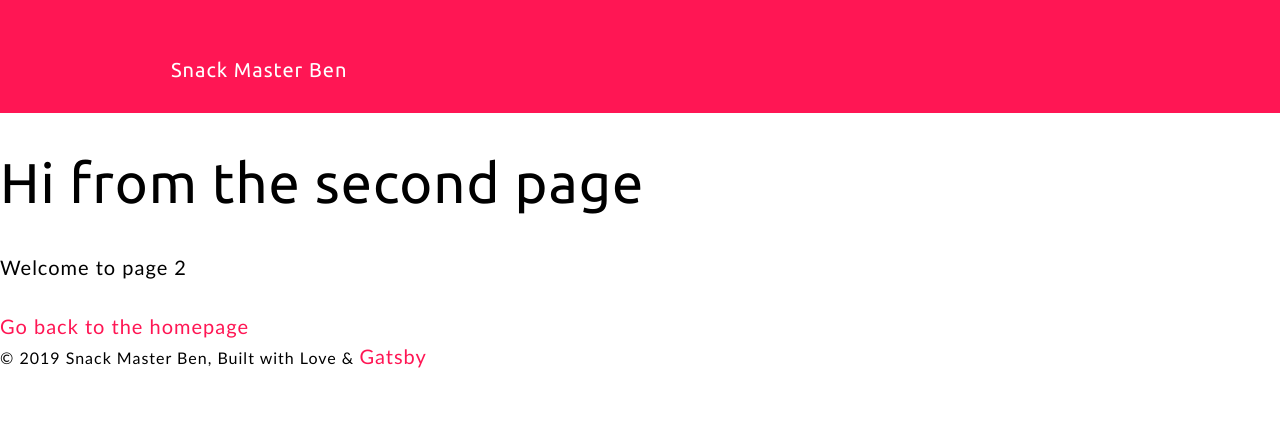
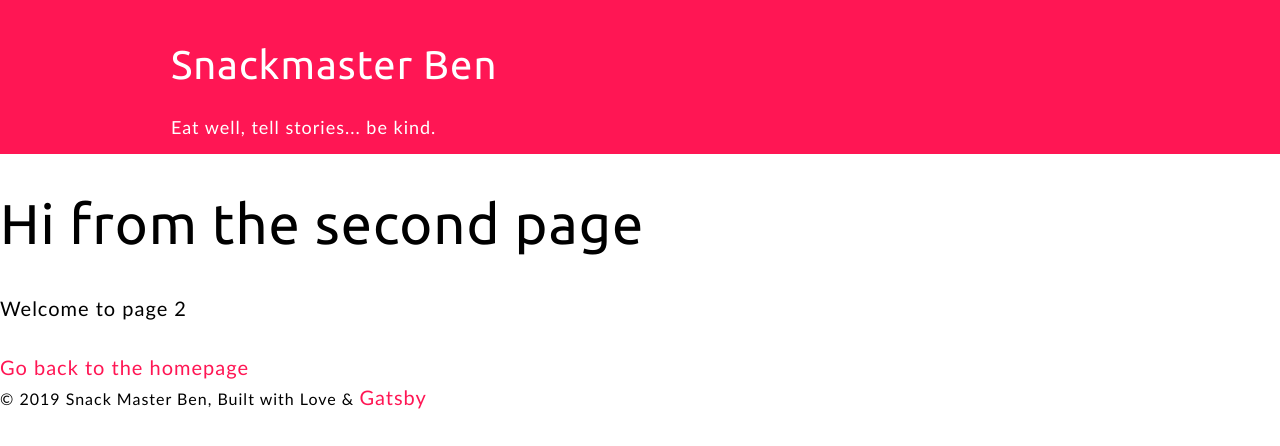
Before and after one commit to Rouncer27/snackmasterben, a Gatsby site: page /page-2 in a window 1280 px wide. Built offline with nearby package versions, Linux system fonts and the light colour scheme; Gatsby itself is replaced by a stand-in of ours.

Commit message:
home page work

```diff
--- a/gatsby-config.js
+++ b/gatsby-config.js
@@ -4,7 +4,7 @@ require("dotenv").config({
 
 module.exports = {
   siteMetadata: {
-    title: `Snack Master Ben`,
+    title: `Snackmaster Ben`,
     description: `Just an old dude that loves to cook for folks, has lots of fun and wants to share recipes and stories with others. Hope you enjoy the food and the stories. Low production value but good food and fun. Eat well, tell stories...be kind.`,
     author: `@rouncer27`,
   },
--- a/src/components/header.js
+++ b/src/components/header.js
@@ -1,6 +1,25 @@
 import { Link } from "gatsby"
 import PropTypes from "prop-types"
 import React from "react"
+import styled from "styled-components"
+
+import { colors, fontSizer } from "../Utilities/"
+
+const MainTitle = styled.h1`
+  color: ${colors.white};
+  font-size: ${fontSizer(2, 4, 76.8, 110)};
+
+  a {
+    color: ${colors.white};
+    font-size: 1em;
+  }
+`
+
+const Tagline = styled.p`
+  margin: 0;
+  color: ${colors.white};
+  font-size: ${fontSizer(1.4, 1.8, 76.8, 110)};
+`
 
 const Header = ({ siteTitle }) => (
   <header
@@ -15,17 +34,10 @@ const Header = ({ siteTitle }) => (
         padding: `1.45rem 1.0875rem`,
       }}
     >
-      <h1 style={{ margin: 0 }}>
-        <Link
-          to="/"
-          style={{
-            color: `white`,
-            textDecoration: `none`,
-          }}
-        >
-          {siteTitle}
-        </Link>
-      </h1>
+      <MainTitle>
+        <Link to="/">{siteTitle}</Link>
+      </MainTitle>
+      <Tagline>Eat well, tell stories... be kind.</Tagline>
     </div>
   </header>
 )
```
Also changed, not shown: src/components/YouTubeIcon.js (added, +42 -0 lines), src/pages/index.js (+3 -14 lines).
